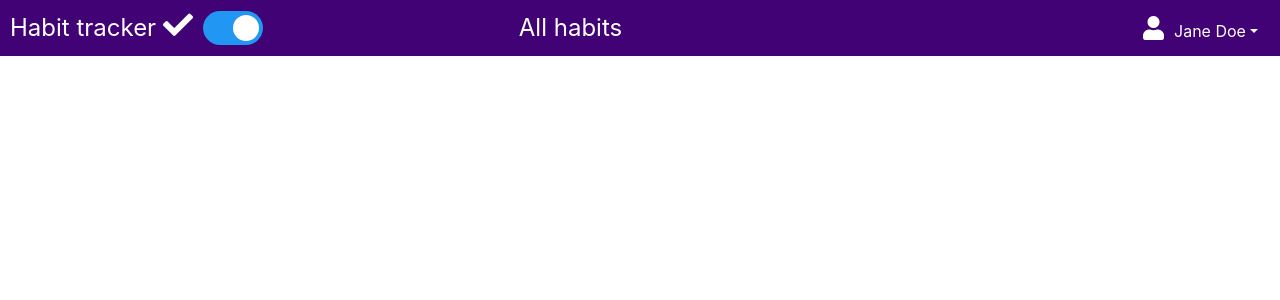
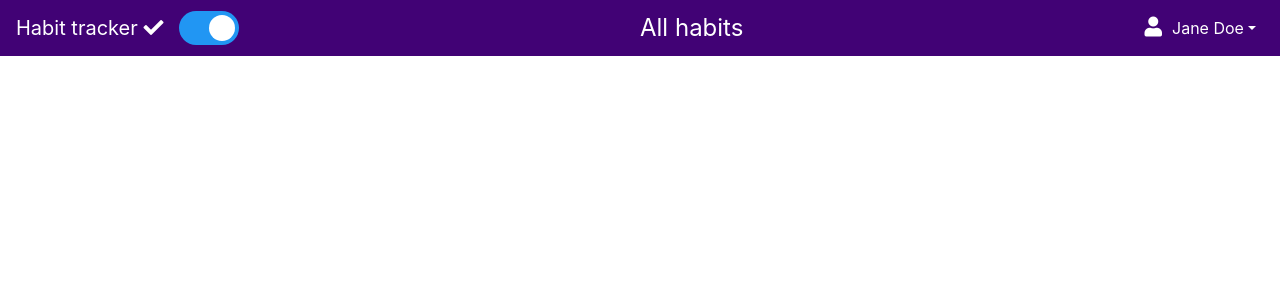
Before and after one commit to userradu/habit-tracker, an Angular app: page /dashboard in a window 1280 px wide. Shown: the top 300 px of the page. Built offline with nearby package versions, Linux system fonts and the light colour scheme.

Commit message:
Modify header component

```diff
--- a/src/app/dashboard/dashboard-header/dashboard-header.component.css
+++ b/src/app/dashboard/dashboard-header/dashboard-header.component.css
@@ -1,36 +1,27 @@
-.menu-section {
-    position: relative;
+.habit-tracker-navbar {
     background-color: #410275;
-    padding: 10px;
-    text-align: center;
 }
 
-.left-side-components {
-    position: absolute;
+.habit-tracker-brand * {
+    color: #fff;
 }
 
-.logo-section {
-    display: inline-block;
+.habit-tracker-brand a {
+    text-decoration: none;
 }
 
-.logo-section a {
+.habit-tracker-brand a:hover {
     color: #fff;
-    font-size: 24px;
-    text-decoration: none;
-    margin-right: 10px;
 }
 
-.logo-section i {
-    color: #fff;
-    font-size: 30px;
-}
-
+/* switch section */
 .switch {
     position: relative;
     display: inline-block;
     vertical-align: middle;
     width: 60px;
     height: 34px;
+    margin-bottom: 0px !important;
 }
 
 .switch input {
@@ -85,28 +76,55 @@ input:checked + .slider:before {
 .slider.round:before {
     border-radius: 50%;
 }
+/* /switch section */
+
+.user-section-dropdown {
+    cursor: pointer;
+}
+
+.user-section-dropdown .username,
+.user-section-dropdown .user-icon,
+.user-section-dropdown a::after {
+    color: #fff;
+}
+
+.user-section-dropdown i.user-icon {
+    margin-right: 10px;
+    font-size: 20px;
+}
+
+.navbar-toggler i {
+    color: #fff;
+}
+
+.selected-habbit-name {
+    position: absolute;
+    left: 50%;
+}
+
+@media only screen and (max-width: 576px) {
+    .habit-tracker-brand {
+        margin: 0 auto;
+    }
+
+    .switch {
+        position: absolute;
+        left: 0;
+        top: 0;
+        margin-top: 10px;
+        margin-left: 5px;
+    }
+
+    #navbar-content {
+        margin-top: 20px;
+    }
+
+    .selected-habbit-name {
+        display: none;
+    }
+}
 
 .selected-habbit-name {
     color: #fff;
     font-size: 24px;
 }
-
-.user-section {
-    float: right;
-}
-
-.user-account-btn,
-.user-account-btn:hover,
-.user-account-btn:active,
-.user-account-btn:focus {
-    color: #fff;
-    border: none;
-    background-color: #410275 !important;
-    border-color: #410275 !important;
-    box-shadow: none !important;
-}
-
-.user-icon {
-    margin-right: 10px;
-    font-size: 24px;
-}
--- a/src/app/dashboard/dashboard-header/dashboard-header.component.html
+++ b/src/app/dashboard/dashboard-header/dashboard-header.component.html
@@ -1,28 +1,32 @@
-<nav class="menu-section">
-  <div class="left-side-components">
-    <div class="logo-section">
+<nav class="navbar navbar-expand-sm habit-tracker-navbar">
+  <span class="navbar-brand habit-tracker-brand">
       <a href="#">Habit tracker <i class="fas fa-check"></i></a>
-    </div>
+  </span>
 
-    <label class="switch">
+  <label class="switch">
       <input type="checkbox" checked>
       <span class="slider round"></span>
-    </label>
-  </div>
+  </label>
 
   <span class="selected-habbit-name">All habits</span>
 
-  <div class="user-section">
-    <div ngbDropdown>
-      <button class="btn btn-outline-primary user-account-btn" ngbDropdownToggle>
-        <i class="fas fa-user user-icon"></i>
-        <span class="username">Jane Doe</span>
-      </button>
-      <div ngbDropdownMenu aria-labelledby="dropdownBasic1">
-        <button class="dropdown-item"><i class="fas fa-cog"></i> Settings</button>
-        <button class="dropdown-item" routerLink="/login"><i class="fas fa-sign-out-alt"></i> Logout</button>
-      </div>
-    </div>
+  <button (click)="isUserSectionCollapsed = !isUserSectionCollapsed" class="navbar-toggler" type="button" data-toggle="collapse" data-target="#navbar-content">
+      <i class="fas fa-ellipsis-v"></i>
+  </button>
+
+  <div class="collapse navbar-collapse" id="navbar-content" [ngbCollapse]="isUserSectionCollapsed">
+      <ul class="navbar-nav ml-auto">
+          <li ngbDropdown class="nav-item user-section-dropdown">
+              <a ngbDropdownToggle class="nav-link" id="navbar-dropdown">
+                  <i class="fas fa-user user-icon"></i>
+                  <span class="username">Jane Doe</span>
+              </a>
+              <div ngbDropdownMenu>
+                  <a ngbDropdownItem href="#" class="dropdown-item"><i class="fas fa-cog"></i> Settings</a>
+                  <div class="dropdown-divider"></div>
+                  <a ngbDropdownItem routerLink="/login" class="dropdown-item"><i class="fas fa-sign-out-alt"></i> Logout</a>
+              </div>
+          </li>
+      </ul>
   </div>
-
 </nav>
--- a/src/app/dashboard/dashboard-header/dashboard-header.component.ts
+++ b/src/app/dashboard/dashboard-header/dashboard-header.component.ts
@@ -7,6 +7,8 @@ import { Component, OnInit } from '@angular/core';
 })
 export class DashboardHeaderComponent implements OnInit {
 
+  public isUserSectionCollapsed = true;
+
   constructor() { }
 
   ngOnInit() {
--- a/src/app/dashboard/dashboard.module.ts
+++ b/src/app/dashboard/dashboard.module.ts
@@ -4,7 +4,7 @@ import { CommonModule } from '@angular/common';
 import { DashboardRoutingModule } from './dashboard-routing.module';
 import { DashboardHeaderComponent } from './dashboard-header/dashboard-header.component';
 import { DashboardComponent } from './dashboard.component';
-import {NgbDropdownModule} from '@ng-bootstrap/ng-bootstrap';
+import {NgbDropdownModule, NgbCollapseModule} from '@ng-bootstrap/ng-bootstrap';
 
 
 @NgModule({
@@ -15,7 +15,8 @@ import {NgbDropdownModule} from '@ng-bootstrap/ng-bootstrap';
   imports: [
     CommonModule,
     DashboardRoutingModule,
-    NgbDropdownModule
+    NgbDropdownModule,
+    NgbCollapseModule
   ]
 })
 export class DashboardModule { }
```
